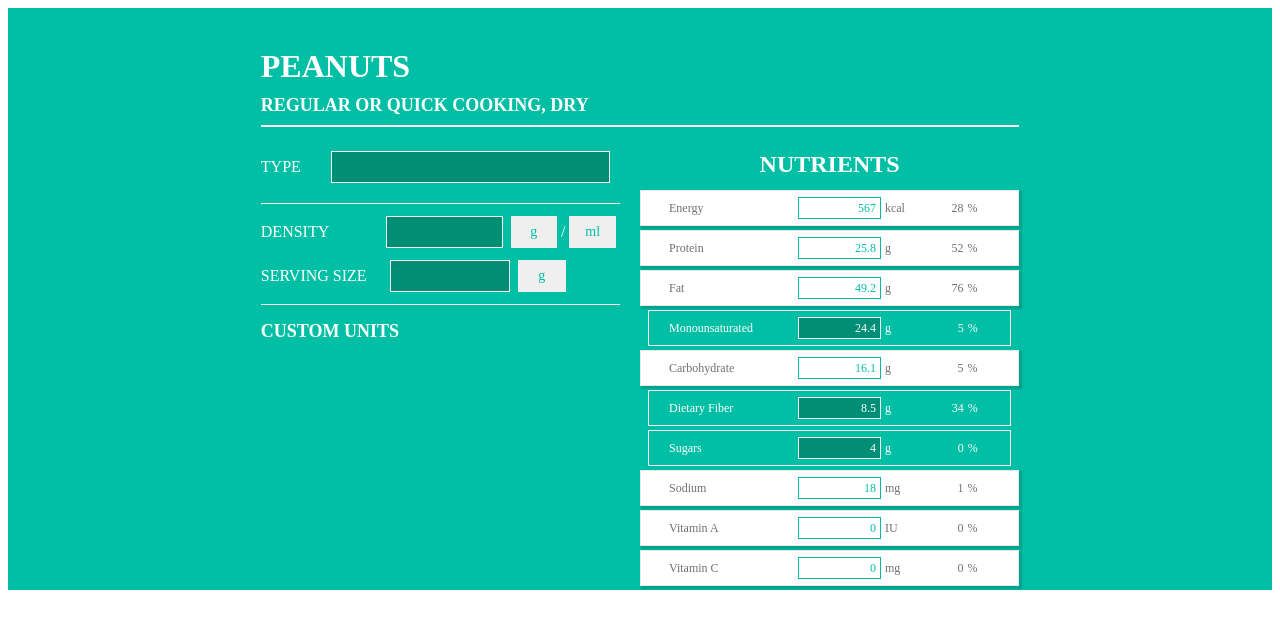
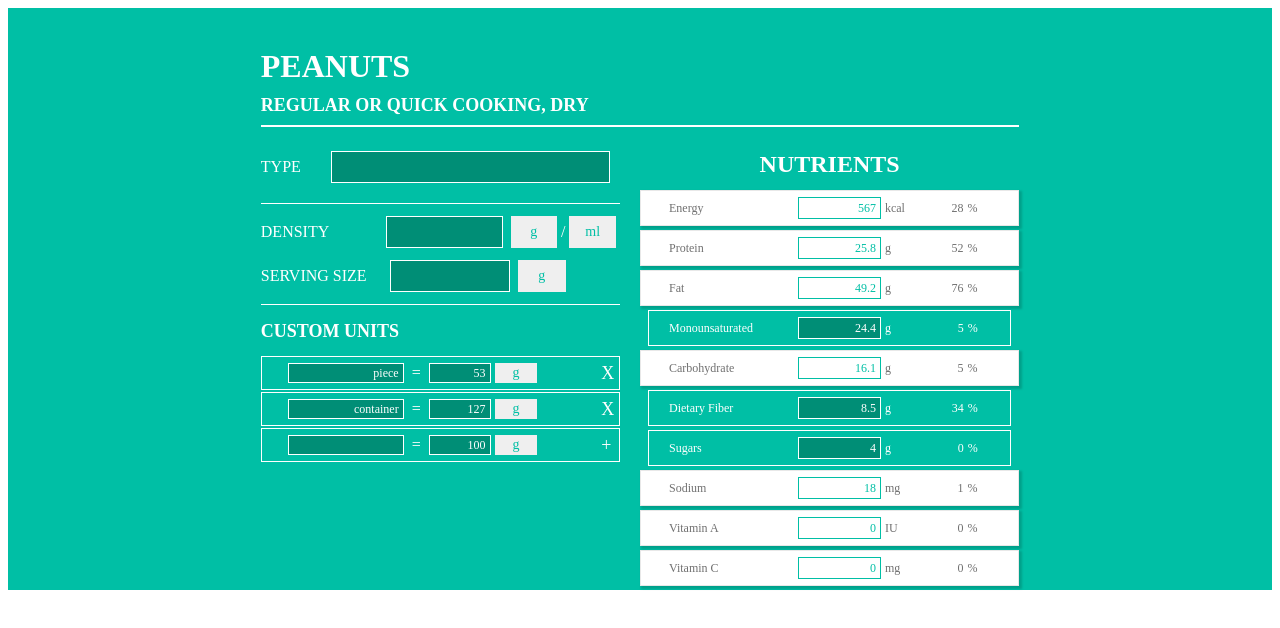
Before and after one commit to ch-greams/recipe-book-app, a React app: page / in a window 1280 px wide. Shown: the top 628 px of the page. Built offline with nearby package versions, Linux system fonts and the light colour scheme; the HTML template or start-up script is replaced by a standard one.

Commit message:
Add customUnits list

```diff
--- a/src/pages/FoodPage/FoodPage.scss
+++ b/src/pages/FoodPage/FoodPage.scss
@@ -12,6 +12,7 @@
 
     justify-content: center;
 
+    select:focus,
     input:focus {
 
         outline: none;
@@ -309,16 +310,96 @@
 
                     color: $color-white;
 
-                    font-family: "Montserrat";
-                    font-size: 18px;
-                    font-weight: 700;
+                    .customUnitsBlockLabel {
 
+                        margin-bottom: 14px;
+
+                        font-family: "Montserrat";
+                        font-size: 18px;
+                        font-weight: 700;
+                    }
 
                     .customUnitLine {
+
+                        display: flex;
+
+                        flex-direction: row;
+
+                        margin: 2px 0;
+
+                        height: 20px;
+
+                        padding: 6px 0;
 
                         border-style: solid;
                         border-width: 1px;
                         border-color: $color-white;
+
+                        line-height: 20px;
+
+
+                        .customUnitLineName {
+
+                            width: 34%;
+
+                            margin-left: 26px;
+                            margin-right: 8px;
+                            padding-right: 4px;
+
+                            color: $color-white;
+                            background-color: $color-default-dark;
+
+                            border-style: solid;
+                            border-width: 1px;
+                            border-color: $color-white;
+
+                            text-align: right;
+
+                            font-family: "Montserrat";
+                            font-size: 12px;
+                            font-weight: 500;
+                        }
+
+                        .customUnitLineAmount {
+
+                            width: 17%;
+
+                            margin-left: 8px;
+                            // margin-right: 2px;
+                            padding-right: 4px;
+
+                            color: $color-white;
+                            background-color: $color-default-dark;
+
+                            border-style: solid;
+                            border-width: 1px;
+                            border-color: $color-white;
+
+                            text-align: right;
+
+                            font-family: "Montserrat";
+                            font-size: 12px;
+                            font-weight: 500;
+                        }
+
+                        .selectInput {
+
+                            line-height: 20px;
+
+                            margin-right: 64px;
+                        }
+
+                        .customUnitLineButton {
+
+                            width: 20px;
+
+                            font-family: "Montserrat";
+                            font-size: 18px;
+                            font-weight: 500;
+
+                            cursor: pointer;
+                            user-select: none;
+                        }
                     }
                 }
             }
--- a/src/pages/FoodPage/FoodPage.tsx
+++ b/src/pages/FoodPage/FoodPage.tsx
@@ -216,14 +216,43 @@ class FoodPage extends Component<FoodPageProps, FoodPageState> {
         );
     }
 
-    private getCustomUnitLine(): JSX.Element {
+    private getCustomUnitLine(customUnit: CustomUnit): JSX.Element {
 
         return (
-            <div></div>
+            <div
+                key={customUnit.name}
+                className={styles.customUnitLine}
+            >
+
+                <input
+                    type={"text"}
+                    className={styles.customUnitLineName}
+                    value={customUnit.name}
+                />
+
+                {"="}
+
+                <input
+                    type={"text"}
+                    className={styles.customUnitLineAmount}
+                    value={customUnit.amount}
+                />
+
+                {this.getSelect( Object.keys(UnitWeight) )}
+
+                {/* {customUnit.unit} */}
+
+                <div className={styles.customUnitLineButton}>
+                    {( (customUnit.name !== "") ? "X" : "+" )}
+                </div>
+
+            </div>
         );
     }
 
     private getParametersBlock(): JSX.Element {
+
+        const { customUnits } = this.state;
 
         return (
 
@@ -236,7 +265,7 @@ class FoodPage extends Component<FoodPageProps, FoodPageState> {
                     </div>
 
                     <input
-                        type="text"
+                        type={"text"}
                         className={styles.typeSelectInput}
                     />
 
@@ -251,15 +280,15 @@ class FoodPage extends Component<FoodPageProps, FoodPageState> {
                     </div>
 
                     <input
-                        type="text"
+                        type={"text"}
                         className={styles.densityLineInput}
                     />
 
-                    {this.getSelect(Object.keys(UnitWeight))}
+                    {this.getSelect( Object.keys(UnitWeight) )}
 
                     {"/"}
 
-                    {this.getSelect(Object.keys(UnitVolume))}
+                    {this.getSelect( Object.keys(UnitVolume) )}
 
                 </div>
 
@@ -270,18 +299,26 @@ class FoodPage extends Component<FoodPageProps, FoodPageState> {
                     </div>
 
                     <input
-                        type="text"
+                        type={"text"}
                         className={styles.servingSizeLineInput}
                     />
 
-                    {this.getSelect(Object.keys(UnitWeight))}
+                    {this.getSelect( Object.keys(UnitWeight) )}
 
                 </div>
 
                 <div className={styles.separator} />
 
                 <div className={styles.customUnitsBlock}>
-                    {"CUSTOM UNITS"}
+
+                    <div className={styles.customUnitsBlockLabel}>
+                        {"CUSTOM UNITS"}
+                    </div>
+
+                    {customUnits.map( this.getCustomUnitLine.bind(this) )}
+
+                    {this.getCustomUnitLine({ name: "", amount: 100, unit: UnitWeight.g })}
+
                 </div>
 
             </div>
```
